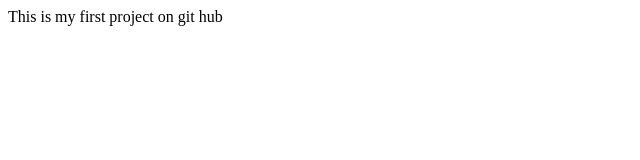
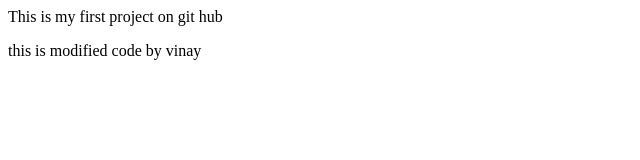
Before and after one commit to VinayIITB/OMR-Auto-grader, a plain HTML site: page Index.html in a window 1280 px wide. Shown: the whole page, without its empty margins (0-640 px from the left). Drawn offline with Linux system fonts and the light colour scheme.

Commit message:
vinay add new paragraph in index.html

```diff
--- a/Index.html
+++ b/Index.html
@@ -1 +1,2 @@
 <p>This is my first project on git hub</p>
+<P>this is modified code by vinay </P>
```
